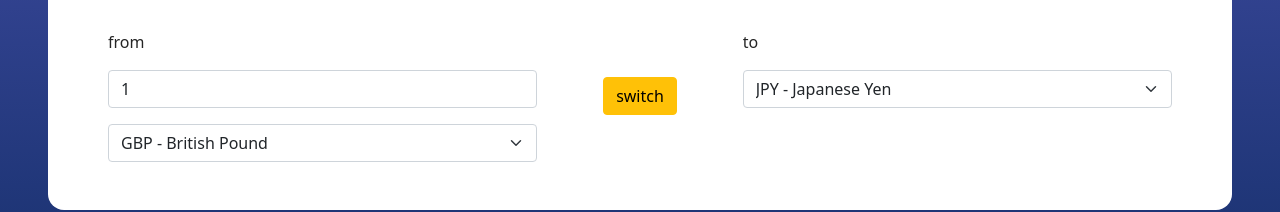
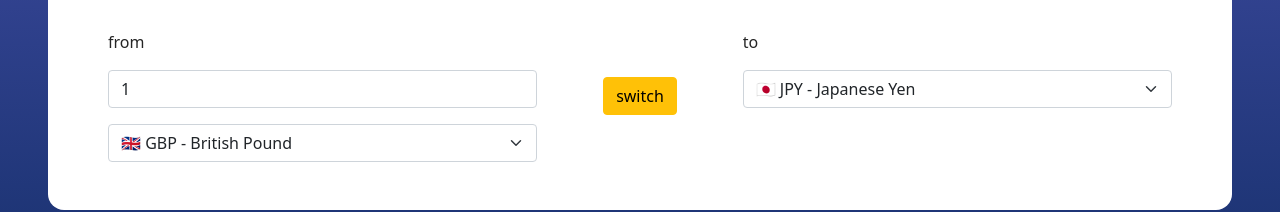
Before and after one commit to jonars99/accurrency, a React (Create React App) app: page / in a window 1280 px wide. Shown: the part 122-334 px from the top of the page. Built offline with nearby package versions, Linux system fonts and the light colour scheme; no server answers.

Commit message:
swap currency values with button and currency change

```diff
--- a/src/Components/ConverterPage.js
+++ b/src/Components/ConverterPage.js
@@ -1,5 +1,6 @@
 import React, { useState, useEffect } from 'react';
 import { checkStatus, json, Options } from './utils';
+import $ from 'jquery';
 
 const ConverterPage = () => {
 
@@ -8,6 +9,7 @@ const ConverterPage = () => {
   const [output, setOutput] = useState('');
   const [currencyInput, setCurrencyInput] = useState('GBP');
   const [currencyOutput, setCurrencyOutput] = useState('JPY');
+  const [buttonClick, setButtonClick] = useState(false);
 
   // handlers
 
@@ -17,24 +19,25 @@ const ConverterPage = () => {
       setInput(event.target.value);
       setOutput(event.target.value);
     }
-    setInput(event.target.value);
+    buttonClick ? setOutput(event.target.value) : setInput(event.target.value);
   }
 
-  //input currency from dropdown
-  const handleCurrencyInput = (event) => {
-    if (event.target.value === currencyOutput) {
-      setOutput(input);
+  //handle dropdown currency changes
+  const handleCurrencyChange = (event) => {
+    const id = event.target.id;
+    if (id === 'currencies-in') {
+      setCurrencyInput(event.target.value);
     }
-    setCurrencyInput(event.target.value);
+    else if (id === 'currencies-out') {
+      setCurrencyOutput(event.target.value);
+    }
+
   }
 
-  //output currency from dropdown
-  const handleCurrencyOutput = (event) => {
-    if (event.target.value === currencyInput) {
-      setOutput(input);
-    }
-    setCurrencyOutput(event.target.value);
-  }
+  //button switches
+  const buttonPress = buttonClick ? output : input;
+  const currencyIn = buttonClick ? currencyOutput : currencyInput;
+  const currencyOut = buttonClick ? currencyInput : currencyOutput;
 
   //switch currencies on button click
   const handleButton = () => {
@@ -45,25 +48,25 @@ const ConverterPage = () => {
 
     firstDropDown.value = secondCurrency;
     secondDropDown.value = firstCurrency;
+    setButtonClick(buttonClick ? false : true);
   }
 
   //fetching data
+
   useEffect(() => {
-    if (input) {
-      if ((input === output) && (currencyInput === currencyOutput)) {
-        return
-      }
-      else {
-        fetch(`https://altexchangerateapi.herokuapp.com/latest?amount=${input}&from=${currencyInput}&to=${currencyOutput}`)
-        .then(checkStatus)
-        .then(json)
-        .then((data) => {
-          setOutput(data.rates[currencyOutput]);
-        })
-      }
+    if (currencyInput === currencyOutput) {
+      $('#diff-currencies').removeClass('visually-hidden');
+      return null;
     }
     else {
-      return
+      $('#diff-currencies').addClass('visually-hidden');
+      fetch(`https://altexchangerateapi.herokuapp.com/latest?amount=${buttonPress}&from=${currencyIn}&to=${currencyOut}`)
+      .then(checkStatus)
+      .then(json)
+      .then((data) => {
+        buttonClick ? setInput(data.rates[currencyOut]) : setOutput(data.rates[currencyOut]);
+        console.log('in: ' + input, currencyInput + ' and out: ' + output, currencyOutput);
+      })
     }
   })
 
@@ -77,8 +80,8 @@ const ConverterPage = () => {
               {/** input amount of currency one **/}
               <div className="col-5">
                 <p>from</p>
-                <input value={input} onChange={handleInput} className="form-control my-3" type="number" min="1"></input>
-                <Options handleCurrencyInput={handleCurrencyInput} name='currencies-in' />
+                <input value={buttonClick ? output : input} onChange={handleInput} id="amount-input" className="form-control my-3" type="number" min="1"></input>
+                <Options handleCurrencyChange={handleCurrencyChange} name={buttonClick ? 'currencies-out' : 'currencies-in'} />
               </div>
 
               {/**swtich currencies button **/}
@@ -89,11 +92,12 @@ const ConverterPage = () => {
               {/** output of conversion **/}
               <div className="col-5">
                 <p>to</p>
-                <p>{output}</p>
-                <Options handleCurrencyOutput={handleCurrencyOutput} name="currencies-out" />
+                <p>{buttonClick ? input : output}</p>
+                <Options handleCurrencyChange={handleCurrencyChange} name={buttonClick ? 'currencies-in' : 'currencies-out'} />
               </div>
 
             </div>
+            <p id="diff-currencies" className="fst-italic visually-hidden">Please choose two <span className="fw-bold">different</span> currencies </p>
           </div>
       </div>
     </div>
--- a/src/Components/utils.js
+++ b/src/Components/utils.js
@@ -8,52 +8,49 @@ export const checkStatus = (response) => {
 export const json = (response) => response.json();
 
 export const Options = (props) => {
-  let type;
   let defaultVal;
   if (props.name === "currencies-in") {
-    type = props.handleCurrencyInput;
     defaultVal = 'GBP'
   }
   else if (props.name === "currencies-out") {
-    type = props.handleCurrencyOutput;
     defaultVal = 'JPY'
   }
 
   return(
-    <select className="form-select" id={props.name} name={props.name} onChange={type} defaultValue={defaultVal} >
-      <option value="AUD">AUD - Australian Dollar</option>
-      <option value="BGN">BGN - Bulgarian Lev</option>
-      <option value="BRL">BRL - Brazilian Real</option>
-      <option value="CAD">CAD - Canadian Dollar</option>
-      <option value="CHF">CHF - Swiss Franc</option>
-      <option value="CNY">CNY - Chinese Renminbi Yuan</option>
-      <option value="CZK">CZK - Czech Koruna</option>
-      <option value="DKK">DKK - Danish Krone</option>
-      <option value="EUR">EUR - Euro</option>
-      <option value="GBP">GBP - British Pound</option>
-      <option value="HKD">HKD - Hong Kong Dollar</option>
-      <option value="HRK">HRK - Croatian Kuna</option>
-      <option value="HUF">HUF - Hungarian Forint</option>
-      <option value="IDR">IDR - Indonesian Rupiah</option>
-      <option value="ILS">ILS - Israeli New Sheqel</option>
-      <option value="INR">INR - Indian Rupee</option>
-      <option value="ISK">ISK - Icelandic Króna</option>
-      <option value="JPY">JPY - Japanese Yen</option>
-      <option value="KRW">KRW - South Korean Won</option>
-      <option value="MXN">MXN - Mexican Peso</option>
-      <option value="MYR">MYR - Malaysian Ringgit</option>
-      <option value="NOK">NOK - Norwegian Krone</option>
-      <option value="NZD">NZD - New Zealand Dollar</option>
-      <option value="PHP">PHP - Philippine Peso</option>
-      <option value="PLN">PLN - Polish Złoty</option>
-      <option value="RON">RON - Romanian Leu</option>
-      <option value="RUB">RUB - Russian Ruble</option>
-      <option value="SEK">SEK - Swedish Krona</option>
-      <option value="SGD">SGD - Singapore Dollar</option>
-      <option value="THB">THB - Thai Baht</option>
-      <option value="TRY">TRY - Turkish Lira</option>
-      <option value="USD">USD - United States Dollar</option>
-      <option value="ZAR">ZAR - South African Rand</option>
+    <select className="form-select" id={props.name} name={props.name} onChange={props.handleCurrencyChange} defaultValue={defaultVal} >
+      <option value="AUD">🇦🇺 AUD - Australian Dollar</option>
+      <option value="BGN">🇧🇬 BGN - Bulgarian Lev</option>
+      <option value="BRL">🇧🇷 BRL - Brazilian Real</option>
+      <option value="CAD">🇨🇦 CAD - Canadian Dollar</option>
+      <option value="CHF">🇨🇭 CHF - Swiss Franc</option>
+      <option value="CNY">🇨🇳 CNY - Chinese Renminbi Yuan</option>
+      <option value="CZK">🇨🇿 CZK - Czech Koruna</option>
+      <option value="DKK">🇩🇰 DKK - Danish Krone</option>
+      <option value="EUR">🇪🇺 EUR - Euro</option>
+      <option value="GBP">🇬🇧 GBP - British Pound</option>
+      <option value="HKD">🇭🇰 HKD - Hong Kong Dollar</option>
+      <option value="HRK">🇭🇷 HRK - Croatian Kuna</option>
+      <option value="HUF">🇭🇺 HUF - Hungarian Forint</option>
+      <option value="IDR">🇮🇩 IDR - Indonesian Rupiah</option>
+      <option value="ILS">🇮🇱 ILS - Israeli New Sheqel</option>
+      <option value="INR">🇮🇳 INR - Indian Rupee</option>
+      <option value="ISK">🇮🇸 ISK - Icelandic Króna</option>
+      <option value="JPY">🇯🇵 JPY - Japanese Yen</option>
+      <option value="KRW">🇰🇷 KRW - South Korean Won</option>
+      <option value="MXN">🇲🇽 MXN - Mexican Peso</option>
+      <option value="MYR">🇲🇾 MYR - Malaysian Ringgit</option>
+      <option value="NOK">🇳🇴 NOK - Norwegian Krone</option>
+      <option value="NZD">🇳🇿 NZD - New Zealand Dollar</option>
+      <option value="PHP">🇵🇭 PHP - Philippine Peso</option>
+      <option value="PLN">🇵🇱 PLN - Polish Złoty</option>
+      <option value="RON">🇷🇴 RON - Romanian Leu</option>
+      <option value="RUB">🇷🇺 RUB - Russian Ruble</option>
+      <option value="SEK">🇸🇪 SEK - Swedish Krona</option>
+      <option value="SGD">🇸🇬 SGD - Singapore Dollar</option>
+      <option value="THB">🇹🇭 THB - Thai Baht</option>
+      <option value="TRY">🇹🇷 TRY - Turkish Lira</option>
+      <option value="USD">🇺🇸 USD - United States Dollar</option>
+      <option value="ZAR">🇿🇦 ZAR - South African Rand</option>
     </select>
   )}
 
```
